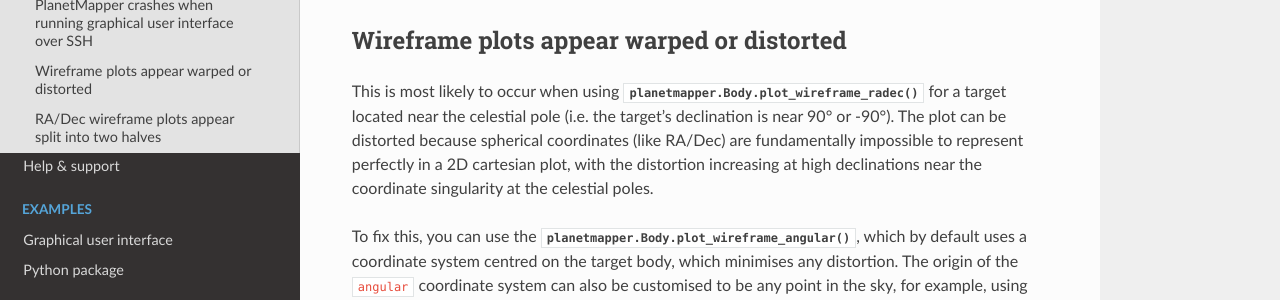
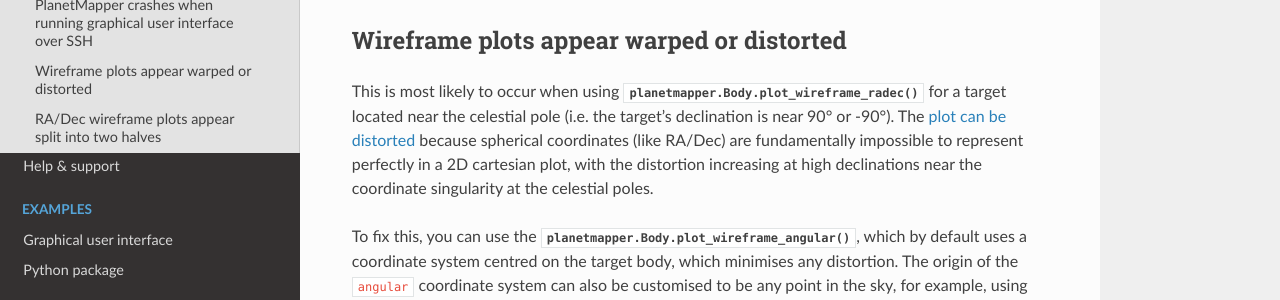
Before and after one commit to ortk95/planetmapper, a Sphinx documentation site: the page built from docs/common_issues.rst, in a window 1280 px wide and 900 px high, scrolled down 1929 px. Shown: the part 176-476 px from the top of the window. Built offline with Sphinx 7.4.7 and the Read the Docs theme 2.0.0, drawn with Linux system fonts in a browser that asks for light colours; the version number could not be read and is left out.

Commit message:
Add link to GitHub issue

```diff
--- a/docs/common_issues.rst
+++ b/docs/common_issues.rst
@@ -9,7 +9,7 @@
 
 General solutions
 =================
-:ref:`Update PlanetMapper <updating_planetmapper>` to make sure you are running the latest version. It is possible that your bug may have been fixed in a recent update (you can also check the release notes for each version `on GitHub <https://github.com/ortk95/planetmapper/releases>`__).
+:ref:`Update PlanetMapper <updating_planetmapper>` to make sure you are running the latest version. It is possible that your bug may have been fixed in a recent update (you can also check the release notes for each version `on GitHub <https://github.com/ortk95/planetmapper/releases>`_).
 
 
 Installation issues
@@ -63,7 +63,7 @@
 
 Wireframe plots appear warped or distorted
 ==========================================
-This is most likely to occur when using :func:`planetmapper.Body.plot_wireframe_radec` for a target located near the celestial pole (i.e. the target's declination is near 90° or -90°). The plot can be distorted because spherical coordinates (like RA/Dec) are fundamentally impossible to represent perfectly in a 2D cartesian plot, with the distortion increasing at high declinations near the coordinate singularity at the celestial poles.
+This is most likely to occur when using :func:`planetmapper.Body.plot_wireframe_radec` for a target located near the celestial pole (i.e. the target's declination is near 90° or -90°). The `plot can be distorted <https://github.com/ortk95/planetmapper/issues/323>`_ because spherical coordinates (like RA/Dec) are fundamentally impossible to represent perfectly in a 2D cartesian plot, with the distortion increasing at high declinations near the coordinate singularity at the celestial poles.
 
 To fix this, you can use the :func:`planetmapper.Body.plot_wireframe_angular`, which by default uses a coordinate system centred on the target body, which minimises any distortion. The origin of the `angular` coordinate system can also be customised to be any point in the sky, for example, using `body.plot_wireframe_angular(origin_ra=0, origin_dec=90)` may be useful for plotting observations in the sky around the north celestial pole.
 
@@ -72,4 +72,4 @@
 
 RA/Dec wireframe plots appear split into two halves
 ===================================================
-If the target body is near RA=0°, the `wireframe plot may appear to be split into two halves <https://github.com/ortk95/planetmapper/issues/326#issuecomment-1934275816>`__, due to part of the body having RA values near 0° and part having RA values near 360°. This can be fixed by using `body.plot_wireframe_radec(use_shifted_meridian=True)`, which will plot the wireframe with RA coordinates between -180° and 180°, rather than the default of 0° to 360°.
+If the target body is near RA=0°, the `wireframe plot may appear to be split into two halves <https://github.com/ortk95/planetmapper/issues/326#issuecomment-1934275816>`_, due to part of the body having RA values near 0° and part having RA values near 360°. This can be fixed by using `body.plot_wireframe_radec(use_shifted_meridian=True)`, which will plot the wireframe with RA coordinates between -180° and 180°, rather than the default of 0° to 360°.
```
